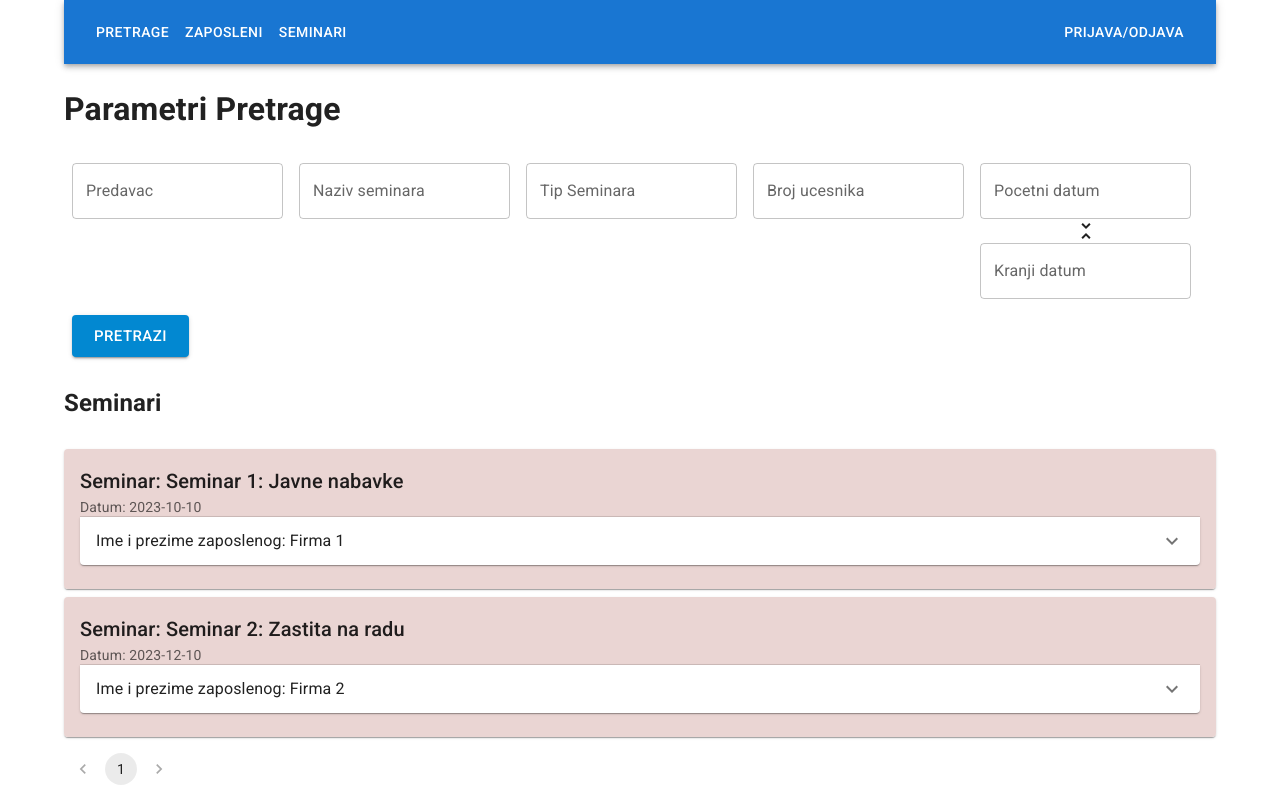
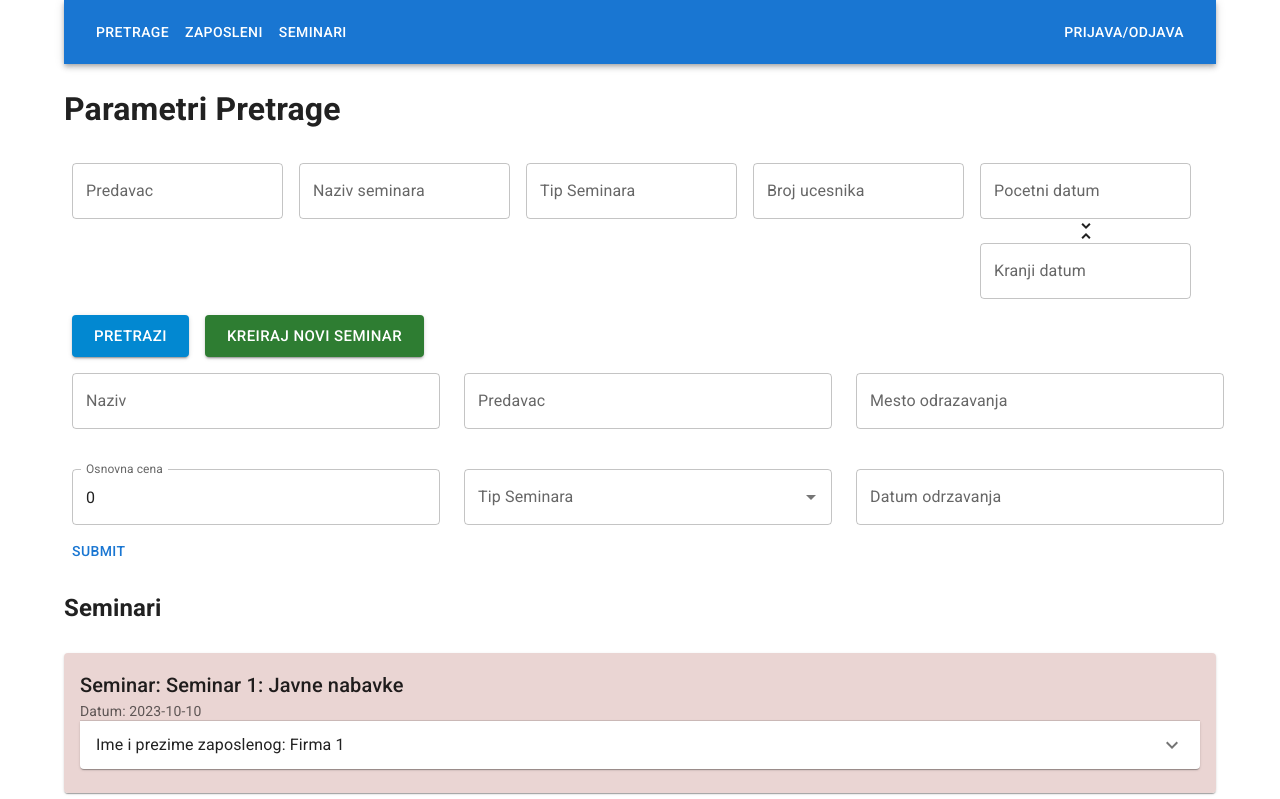
Before and after one commit to BogdanRaicevic/ied-projects, a React (Vite) app: page /seminari in a window 1280 px wide. Shown: the top 799 px of the page. Built offline with nearby package versions, Linux system fonts and the light colour scheme.

Commit message:
Extract seminar creation form fields to separate component

```diff
--- /dev/null
+++ b/src/components/Forms/CreateSeminarForm/CreateSeminarForm.tsx
@@ -0,0 +1,165 @@
+import { TextField, Autocomplete, FormControl, Button, Box } from "@mui/material";
+import { tipoviSeminara } from "../../../fakeData/seminarsData";
+import { Controller, useForm } from "react-hook-form";
+import { DatePicker, LocalizationProvider } from "@mui/x-date-pickers";
+import { AdapterDateFns } from "@mui/x-date-pickers/AdapterDateFns";
+import { useState } from "react";
+import { Seminar, SeminarSchema } from "../../../schemas/companySchemas";
+import { zodResolver } from "@hookform/resolvers/zod";
+import Grid2 from "@mui/material/Unstable_Grid2/Grid2";
+
+export default function CreateSeminarForm() {
+  const {
+    handleSubmit,
+    control,
+    formState: { errors },
+  } = useForm<Seminar>({
+    resolver: zodResolver(SeminarSchema),
+  });
+
+  const [seminar, setSeminar] = useState<Seminar>();
+
+  const handleSaveSeminar = (data: any) => {
+    setSeminar(data);
+    console.log("seminar", data);
+  };
+
+  const onError = (errors: any, e: any) => {
+    console.log(errors, e);
+  };
+
+  return (
+    <Box onSubmit={handleSubmit(handleSaveSeminar, onError)} component="form">
+      <Grid2 container spacing={{ xs: 2, md: 3 }} columns={{ xs: 4, sm: 8, md: 12 }}>
+        <Grid2 xs={4}>
+          <Controller
+            name="naziv"
+            control={control}
+            defaultValue=""
+            render={({ field }) => (
+              <TextField
+                fullWidth
+                sx={{ m: 1 }}
+                id="naziv"
+                label="Naziv"
+                variant="outlined"
+                {...field}
+                error={Boolean(errors.naziv)}
+                helperText={errors.naziv?.message}
+              />
+            )}
+          ></Controller>
+        </Grid2>
+        <Grid2 xs={4}>
+          <Controller
+            name="predavac"
+            control={control}
+            defaultValue=""
+            render={({ field }) => (
+              <TextField
+                fullWidth
+                sx={{ m: 1 }}
+                id="predavac"
+                label="Predavac"
+                variant="outlined"
+                {...field}
+                error={Boolean(errors.predavac)}
+                helperText={errors.predavac?.message}
+              />
+            )}
+          ></Controller>
+        </Grid2>
+        <Grid2 xs={4}>
+          <Controller
+            name="mesto"
+            control={control}
+            defaultValue=""
+            render={({ field }) => (
+              <TextField
+                fullWidth
+                sx={{ m: 1 }}
+                id="mesto"
+                label="Mesto odrazavanja"
+                variant="outlined"
+                {...field}
+                error={Boolean(errors.mesto)}
+                helperText={errors.mesto?.message}
+              />
+            )}
+          ></Controller>
+        </Grid2>
+        <Grid2 xs={4}>
+          <Controller
+            name="osnovnaCena"
+            control={control}
+            defaultValue={0}
+            render={({ field }) => (
+              <TextField
+                fullWidth
+                sx={{ m: 1 }}
+                id="osnovna-cena"
+                label="Osnovna cena"
+                variant="outlined"
+                type="number"
+                value={field.value}
+                onChange={(e) => {
+                  field.onChange(Number(e.target.value));
+                }}
+                error={Boolean(errors.osnovnaCena)}
+                helperText={errors.osnovnaCena?.message}
+              />
+            )}
+          ></Controller>
+        </Grid2>
+        <Grid2 xs={4}>
+          <Controller
+            name="tipSeminara"
+            control={control}
+            render={({ field, fieldState: { error } }) => {
+              const { onChange } = field;
+              return (
+                <Autocomplete
+                  fullWidth
+                  sx={{ m: 1 }}
+                  id="tip-seminara"
+                  options={tipoviSeminara}
+                  renderInput={(params) => (
+                    <TextField
+                      {...params}
+                      label="Tip Seminara"
+                      error={!!error}
+                      helperText={error?.message}
+                    />
+                  )}
+                  onChange={(_event: any, newValue) => {
+                    onChange(newValue);
+                  }}
+                />
+              );
+            }}
+          ></Controller>
+        </Grid2>
+        <Grid2 xs={4}>
+          <Controller
+            control={control}
+            name="datum"
+            render={({ field }) => (
+              <FormControl fullWidth sx={{ m: 1 }}>
+                <LocalizationProvider dateAdapter={AdapterDateFns}>
+                  <DatePicker
+                    format="yyyy/MM/dd"
+                    label="Datum odrzavanja"
+                    disablePast
+                    value={field.value}
+                    onChange={(newValue) => (field.value = newValue as Date)}
+                  />
+                </LocalizationProvider>
+              </FormControl>
+            )}
+          ></Controller>
+        </Grid2>
+      </Grid2>
+      <Button type="submit">Submit</Button>
+    </Box>
+  );
+}
--- /dev/null
+++ b/src/components/Forms/CreateSeminarForm/index.tsx
@@ -0,0 +1,3 @@
+import CreateSeminarForm from "./CreateSeminarForm";
+
+export default CreateSeminarForm;
--- a/src/components/Seminari/EssentialSeminarData.tsx
+++ b/src/components/Seminari/EssentialSeminarData.tsx
@@ -1,5 +1,6 @@
-import { Grid, TextField, Autocomplete, Typography } from "@mui/material";
+import { TextField, Autocomplete, Typography } from "@mui/material";
 import { tipoviSeminara } from "../../fakeData/seminarsData";
+import Grid from "@mui/system/Unstable_Grid";
 
 type SingleSeminar = {
   id: string;
@@ -81,10 +82,10 @@ export function EssentialSeminarData(item: SingleSeminar) {
         <Autocomplete
           sx={{ m: 1 }}
           disablePortal
-          id="tipovi-seminara"
+          id="tip-seminara"
           options={tipoviSeminara}
           defaultValue={item.tipSeminara}
-          renderInput={(params) => <TextField {...params} label="Tipovi Seminara" />}
+          renderInput={(params) => <TextField {...params} label="Tip Seminara" />}
         />
       </Grid>
       <Grid xs={3}>
--- a/src/pages/Seminari.tsx
+++ b/src/pages/Seminari.tsx
@@ -20,11 +20,13 @@ import { fakeSeminarsOnSeminar } from "../fakeData/seminarsData";
 import { SetStateAction, useState } from "react";
 import { EssentialSeminarData } from "../components/Seminari/EssentialSeminarData";
 import { UcesniciSeminara } from "../components/Seminari/UcesniciSeminara";
+import CreateSeminarForm from "../components/Forms/CreateSeminarForm";
 
 export default function () {
   const parametriPretrage = () => (
+    <>
+      <h1>Parametri Pretrage</h1>
       <Box>
-      <h1>Parametri Pretrage</h1>
         <TextField sx={{ m: 1 }} id="predavac" label="Predavac" variant="outlined" />
         <TextField sx={{ m: 1 }} id="naziv" label="Naziv seminara" variant="outlined" />
         <TextField sx={{ m: 1 }} id="tip" label="Tip Seminara" variant="outlined" />
@@ -39,6 +41,7 @@ export default function () {
           </LocalizationProvider>
         </FormControl>
       </Box>
+    </>
   );
 
   const [page, setPage] = useState(1);
@@ -94,6 +97,10 @@ export default function () {
       <Button sx={{ m: 1 }} size="large" variant="contained" color="info" type="submit">
         Pretrazi
       </Button>
+      <Button sx={{ m: 1 }} size="large" variant="contained" color="success" type="submit">
+        Kreiraj novi seminar
+      </Button>
+      <CreateSeminarForm></CreateSeminarForm>
       <h2>Seminari</h2>
       {seminariLista()}
     </>
--- a/src/schemas/companySchemas.ts
+++ b/src/schemas/companySchemas.ts
@@ -53,3 +53,22 @@ export const MetadataSchema = z.object({
 });
 
 export type Metadata = z.infer<typeof MetadataSchema>;
+
+export const SeminarSchema = z.object({
+  naziv: z
+    .string()
+    .min(3, "Naziv mora da ima bar 3 karaktera")
+    .max(100, "Naziv ne sme da ima vise od 100 karaktera"),
+  predavac: z
+    .string()
+    .min(3, "Predavac mora da ima bar 3 karaktera")
+    .max(100, "Predavac ne sme da ima vise od 100 karaktera"),
+  osnovnaCena: z.number().min(0, "Cena ne moze da bude negativna"),
+  mesto: z
+    .string()
+    .min(3, "Mesto mora da ima bar 3 karaktera")
+    .max(100, "Mesto ne sme da ima vise od 100 karaktera"),
+  tipSeminara: z.string(),
+  datum: z.date().min(new Date(), "Datum ne sme da bude u proslosti"),
+});
+export type Seminar = z.infer<typeof SeminarSchema>;
```
Lines whose indentation alone changed are shown as unchanged.
